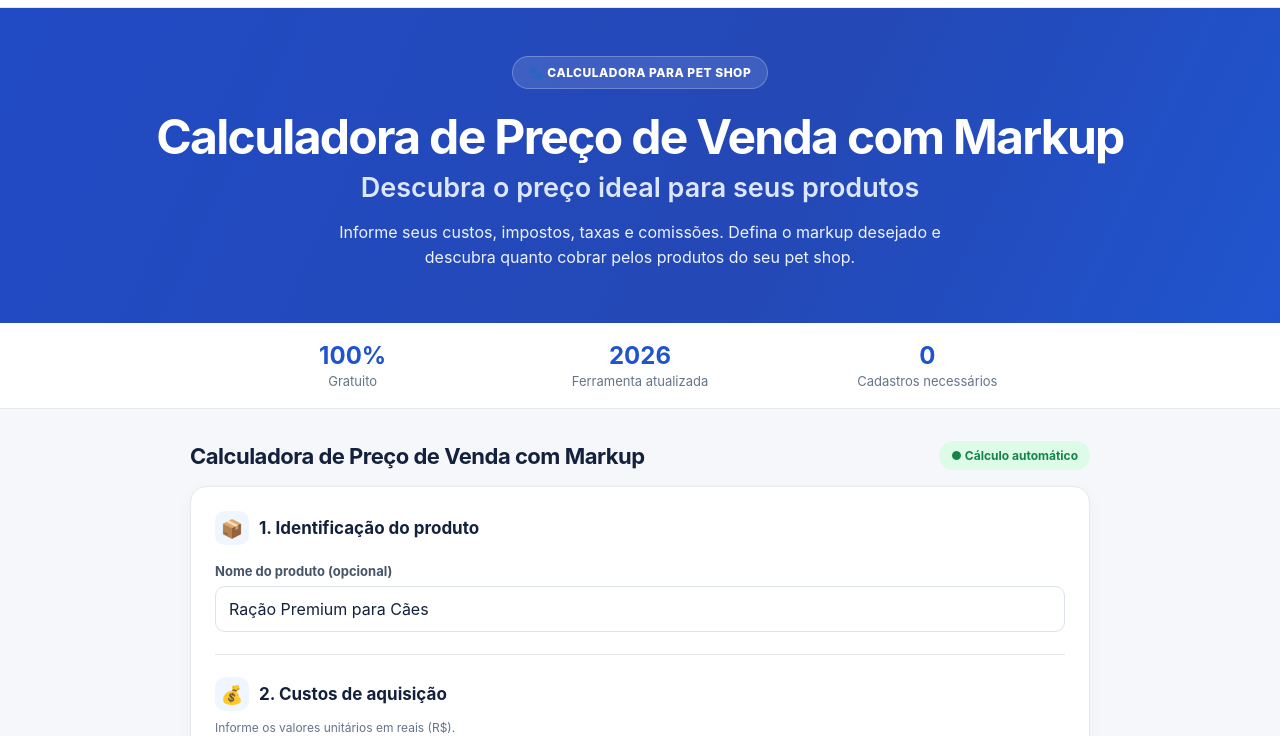
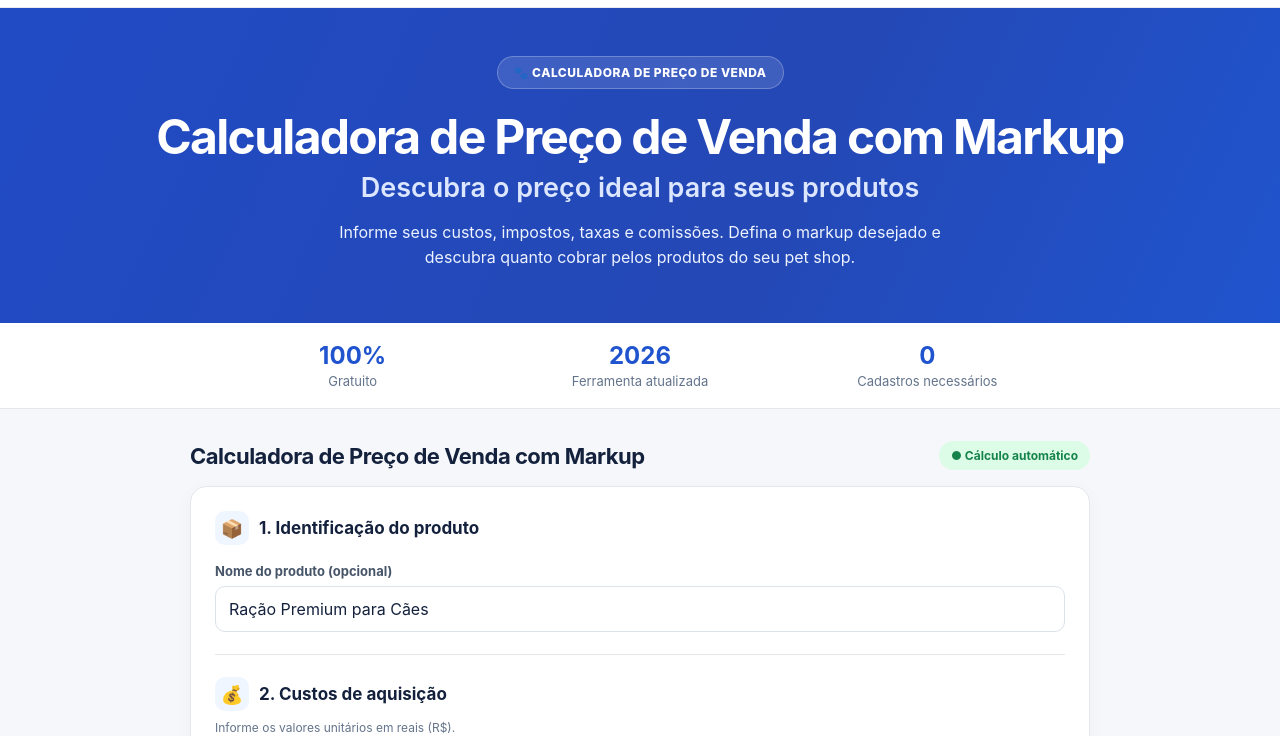
Before and after one commit to leandro-carvalho1/calculadorafacil, a plain HTML site: page calculadora-preco-venda-com-markup.html in a window 1280 px wide. Shown: the part 64-800 px from the top of the page. Drawn offline with Linux system fonts and the light colour scheme.

Commit message:
Add files via upload

```diff
--- a/calculadora-preco-venda-com-markup.html
+++ b/calculadora-preco-venda-com-markup.html
@@ -132,7 +132,7 @@
   </header>
 
   <section class="hero">
-    <div class="eyebrow">🐾 CALCULADORA PARA PET SHOP</div>
+    <div class="eyebrow">🐾 CALCULADORA DE PREÇO DE VENDA</div>
     <h1>Calculadora de Preço de Venda com Markup</h1>
     <h2>Descubra o preço ideal para seus produtos</h2>
     <p>Informe seus custos, impostos, taxas e comissões. Defina o markup desejado e descubra quanto cobrar pelos produtos do seu pet shop.</p>
```
